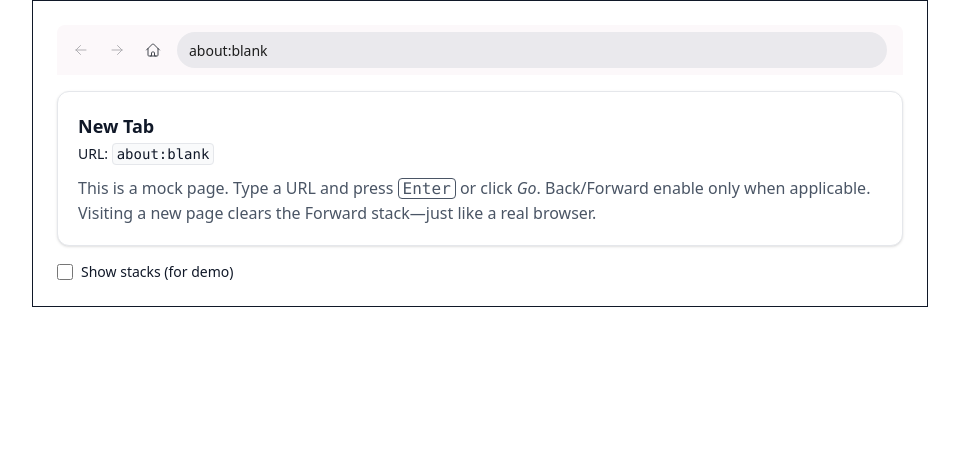
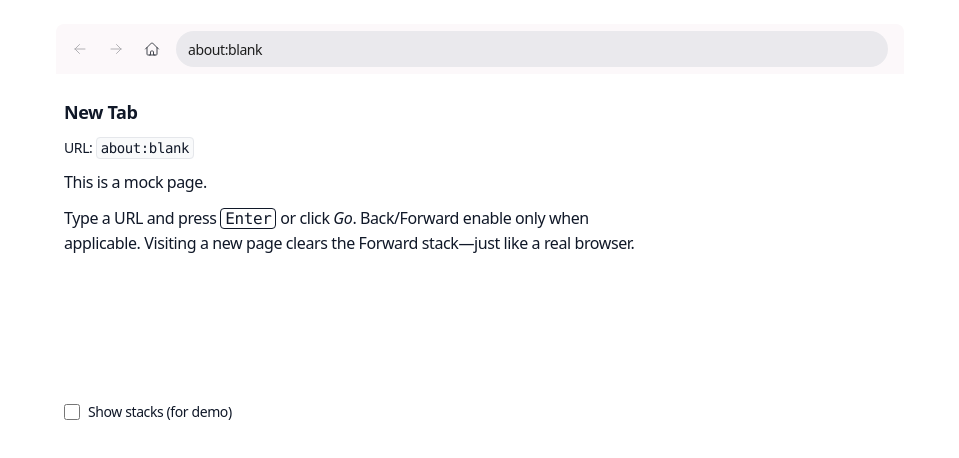
Before and after one commit to kmdebug/react-browser-history-simulator, a React (Vite) app: page / in a window 1280 px wide. Shown: the top 458 px of the page, without its empty margins (160-1119 px from the left). Built offline with nearby package versions, Linux system fonts and the light colour scheme.

Commit message:
style(navigation): refine layout and spacing in BrowserHistorySimulator, PageView, and StacksInspector components

```diff
--- a/src/features/navigation/ui/BrowserHistorySimulator.tsx
+++ b/src/features/navigation/ui/BrowserHistorySimulator.tsx
@@ -24,7 +24,7 @@ const BrowserHistorySimulator: React.FC = (): JSX.Element => {
   } = useBrowserHistory();
 
   return (
-    <div className="gap-4 grid mx-auto p-6 border max-w-4xl text-gray-900">
+    <div className="mx-auto p-6 max-w-4xl text-gray-900 tracking-tight">
       <div className="items-center gap-2 grid grid-cols-[auto_1fr_auto] bg-[#FCF8FA] pr-0 pl-2 rounded-t-lg h-12.5">
         <HistoryToolbar
           hasBack={hasBack}
--- a/src/features/navigation/ui/PageView.tsx
+++ b/src/features/navigation/ui/PageView.tsx
@@ -8,19 +8,20 @@ export default function PageView({
   url: string;
 }): JSX.Element {
   return (
-    <div className="bg-white shadow-sm p-5 border border-gray-200 rounded-xl">
-      <div className="mb-1 font-semibold text-lg">{title}</div>
-      <div className="mb-3 text-sm">
+    <div className="my-1 p-5 pl-2 rounded-xl h-80">
+      <div className="font-semibold text-lg">{title}</div>
+      <div className="my-3 text-sm">
         <span className="font-medium">URL:</span>{' '}
         <code className="bg-gray-50 px-1 py-0.5 border border-gray-200 rounded">
           {url}
         </code>
       </div>
-      <p className="text-gray-600">
-        This is a mock page. Type a URL and press{' '}
-        <kbd className="px-1 border rounded">Enter</kbd> or click <em>Go</em>.
-        Back/Forward enable only when applicable. Visiting a new page clears the
-        Forward stack—just like a real browser.
+      <p className="my-3">This is a mock page.</p>
+
+      <p className="max-w-xl">
+        Type a URL and press <kbd className="px-1 border rounded">Enter</kbd> or
+        click <em>Go</em>. Back/Forward enable only when applicable. Visiting a
+        new page clears the Forward stack—just like a real browser.
       </p>
     </div>
   );
--- a/src/features/navigation/ui/StacksInspector.tsx
+++ b/src/features/navigation/ui/StacksInspector.tsx
@@ -16,7 +16,7 @@ const StacksInspector: React.FC<Props> = ({
   future,
 }): JSX.Element => (
   <>
-    <div className="flex justify-between items-center">
+    <div className="flex justify-between items-center pl-2">
       <label className="flex items-center gap-2 text-sm">
         <input
           type="checkbox"
@@ -29,7 +29,7 @@ const StacksInspector: React.FC<Props> = ({
     </div>
 
     {checked && (
-      <div className="gap-3 grid grid-cols-1 md:grid-cols-3">
+      <div className="gap-3 grid grid-cols-1 md:grid-cols-3 mt-3 pl-2">
         <HistoryColumn title="Past (back stack)" items={past} highlightLast />
         <HistoryColumn title="Present" items={[present]} />
         <HistoryColumn
```
